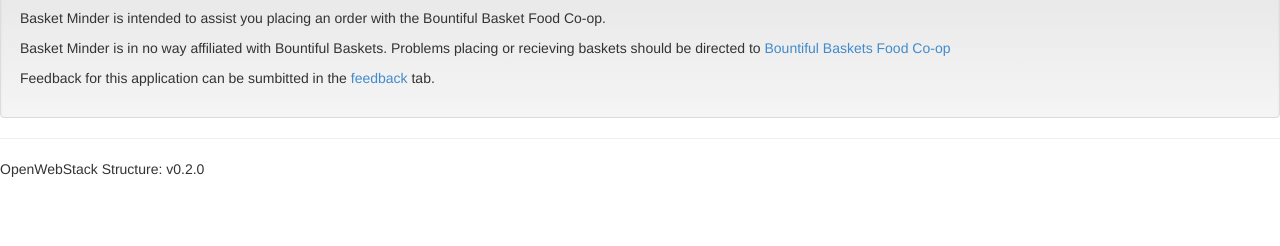
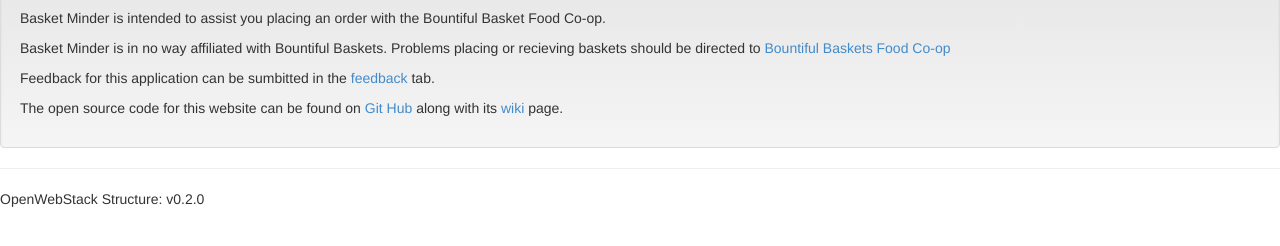
Before and after one commit to dthorne/BasketMinderWeb, a website: page app/index.html at #/about in a window 1280 px wide. Shown: the part 528-774 px from the top of the page. Drawn offline with nearby package versions, Linux system fonts and the light colour scheme; files that its build step writes are made by us from their sources.

Commit message:
Added links to our git hub repository and wiki on the about page

```diff
--- a/app/templates/about.html
+++ b/app/templates/about.html
@@ -3,4 +3,5 @@
 <p>Basket Minder is intended to assist you placing an order with the Bountiful Basket Food Co-op.</p>
 <p>Basket Minder is in no way affiliated with Bountiful Baskets. Problems placing or recieving baskets should be directed to <a  href="https://www.bountifulbaskets.org">Bountiful Baskets Food Co-op</a></p>
 <p>Feedback for this application can be sumbitted in the <a href="#/feedback">feedback</a> tab.</p>
+<p>The open source code for this website can be found on <a href="https://github.com/dthorne/BasketMinderWeb">Git Hub</a> along with its <a href="https://github.com/dthorne/BasketMinderWeb/wiki">wiki</a> page.
 </div>
```
